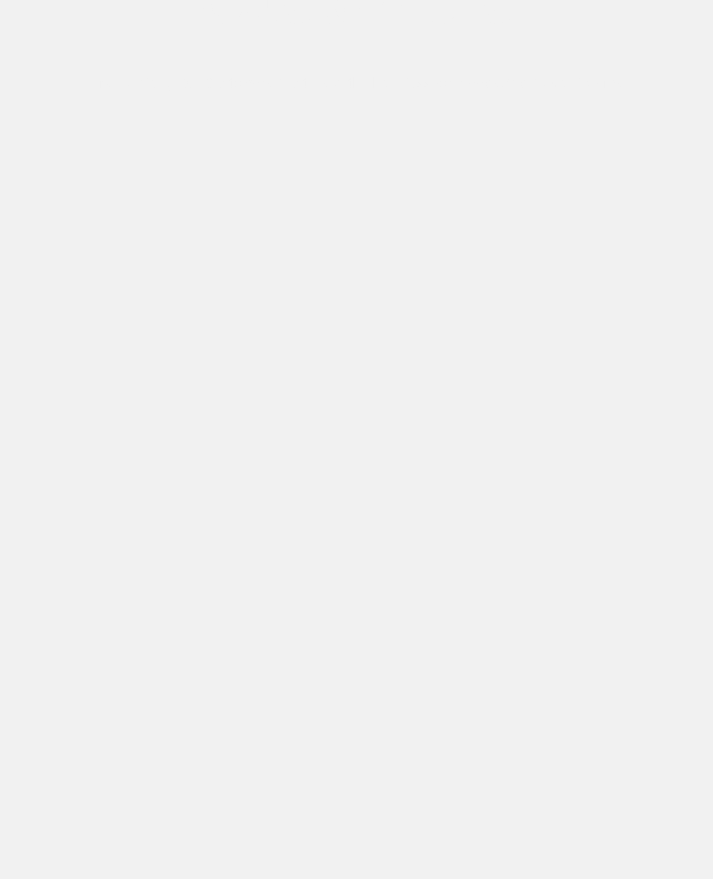
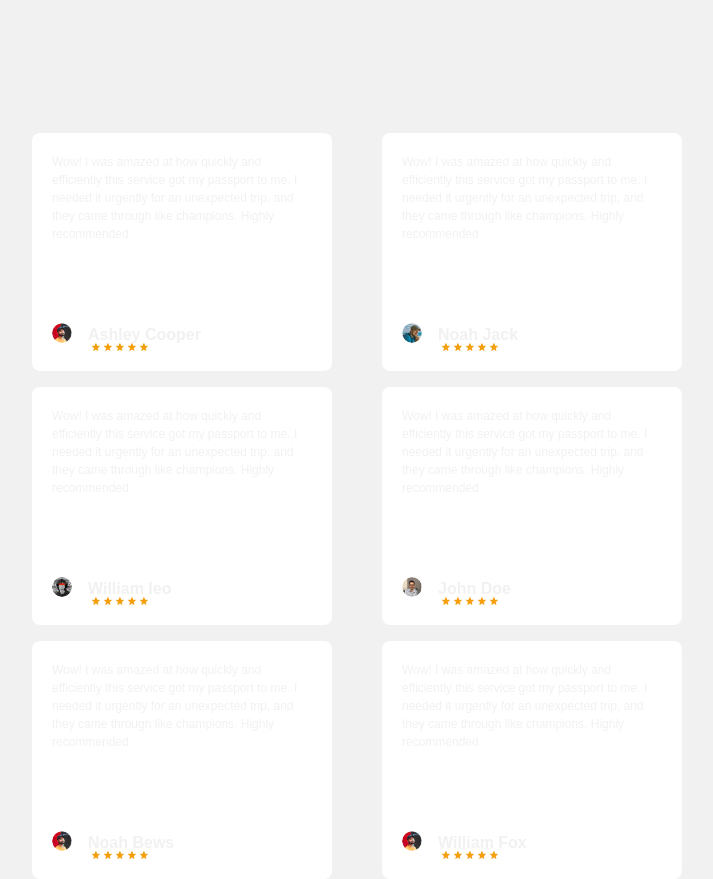
Before and after one commit to Demilade01/travel-docs, a Next.js app: page / in a window 1280 px wide. Shown: the part 3860-4739 px from the top of the page, without its empty margins (283-996 px from the left). Before the commit the page ends 4393 px from the top, so only its background shows below. Built offline with nearby package versions, Linux system fonts and the light colour scheme.

Commit message:
implement testimonials for big screens

```diff
--- a/app/globals.css
+++ b/app/globals.css
@@ -67,3 +67,10 @@ body {
   justify-content: center;
   width: 200px;
 }
+
+.review-card {
+  background-color: white;
+  padding: 20px;
+  width: 300px;
+  border-radius: 8px;
+}
--- /dev/null
+++ b/components/ReviewCard.tsx
@@ -0,0 +1,38 @@
+import Image from 'next/image'
+import React from 'react'
+
+interface RevieCardProps {
+  review: string
+  name: string
+  image: string
+}
+
+const ReviewCard = ({ review, name, image}: RevieCardProps) => {
+  return (
+    <div className='flex flex-wrap justify-between gap-4'>
+      <div className='review-card'>
+        <p className='text-[12px] font-light mb-20'>{review}</p>
+        <div className='flex items-start justify-start mt-4'>
+          <Image src={image} alt={name} width={10} height={10} className='w-5 h-5 rounded-full' />
+          <div className='flex flex-col ml-4 items-start'>
+            <p className='font-semibold'>{name}</p>
+            <div className='flex items-center justify-start mt-[-20px]'>
+            {[...Array(5)].map((_, i) => (
+              <Image
+                key={i}
+                src="/assets/star.png"
+                alt='star'
+                width={30}
+                height={5}
+                className='ml-1 object-fit h-2 w-2 mt-4'
+              />
+            ))}
+            </div>
+          </div>
+        </div>
+      </div>
+    </div>
+  )
+}
+
+export default ReviewCard
--- a/components/Testimonials.tsx
+++ b/components/Testimonials.tsx
@@ -1,4 +1,6 @@
+import { customerReviews } from '@/constants'
 import React from 'react'
+import ReviewCard from './ReviewCard'
 
 const Testimonials = () => {
   return (
@@ -9,7 +11,16 @@ const Testimonials = () => {
         <p className='text-sm mt-10 capitalize font-light mb-10'>Find out why our customers trust us with their passport needs and travel dreams.</p>
       </div>
 
-        <div className='flex justify-between flex-wrap mx-auto items-center w-[800px] h-[400px] gap-4'>
+        <div className='flex justify-between flex-wrap mx-auto items-center w-[650px] h-[400px] gap-4'>
+          {customerReviews.map((review) => (
+            <div key={review.name} >
+              <ReviewCard
+                review={review.review}
+                name={review.name}
+                image={review.image}
+              />
+            </div>
+          ))}
         </div>
     </div>
   )
--- a/constants/index.ts
+++ b/constants/index.ts
@@ -131,17 +131,17 @@ export const customerReviews = [
   },
   {
     review: "Wow! I was amazed at how quickly and efficiently this service got my passport to me. I needed it urgently for an unexpected trip, and they came through like champions. Highly recommended",
-    name: "Ashley Cooper",
+    name: "John Doe",
     image: "/assets/person3.png",
   },
   {
     review: "Wow! I was amazed at how quickly and efficiently this service got my passport to me. I needed it urgently for an unexpected trip, and they came through like champions. Highly recommended",
-    name: "Noah Jack",
+    name: "Noah Bews",
     image: "/assets/person1.png",
   },
   {
     review: "Wow! I was amazed at how quickly and efficiently this service got my passport to me. I needed it urgently for an unexpected trip, and they came through like champions. Highly recommended",
-    name: "William leo",
+    name: "William Fox",
     image: "/assets/person1.png",
   },
 ]
```
